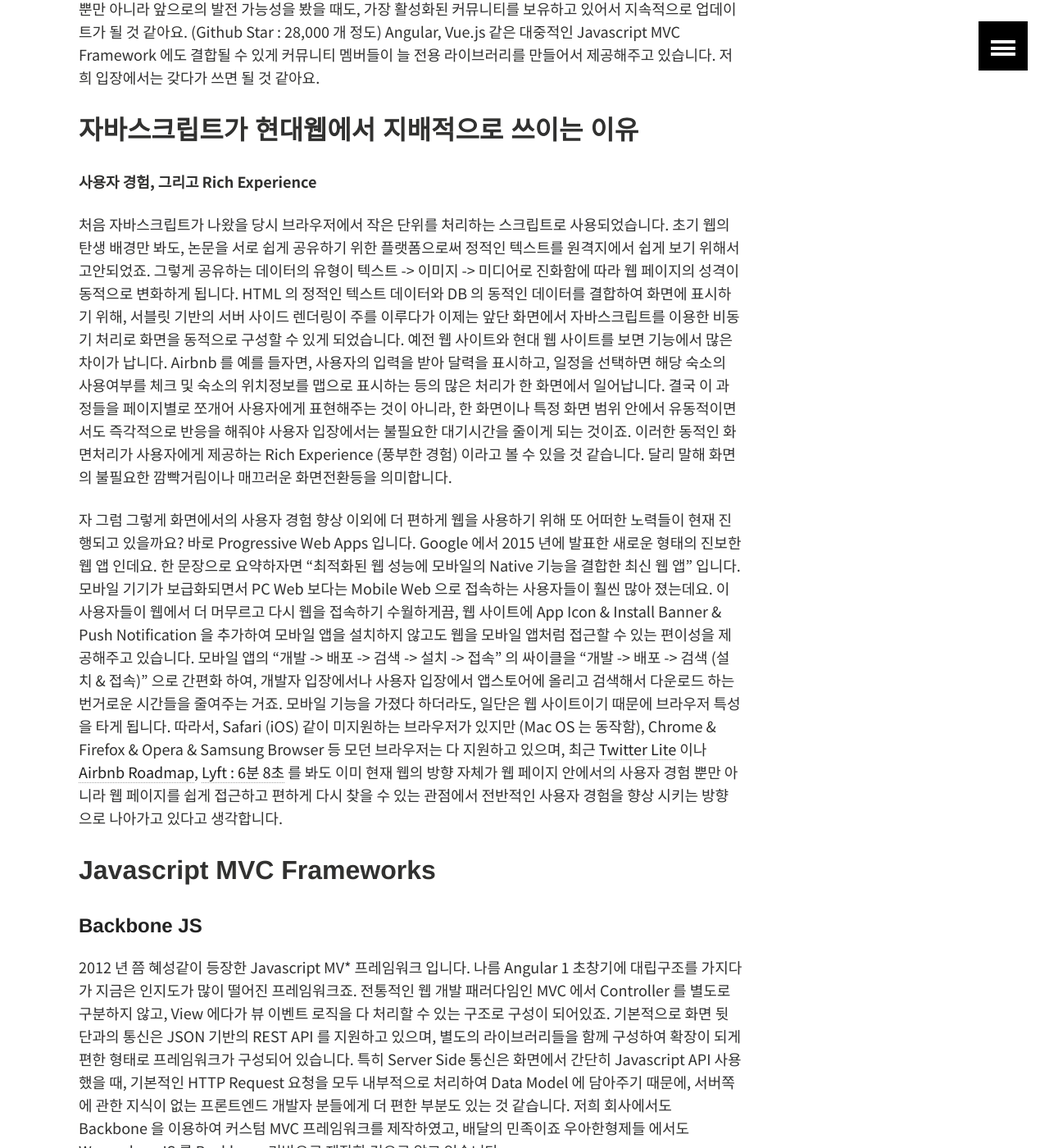
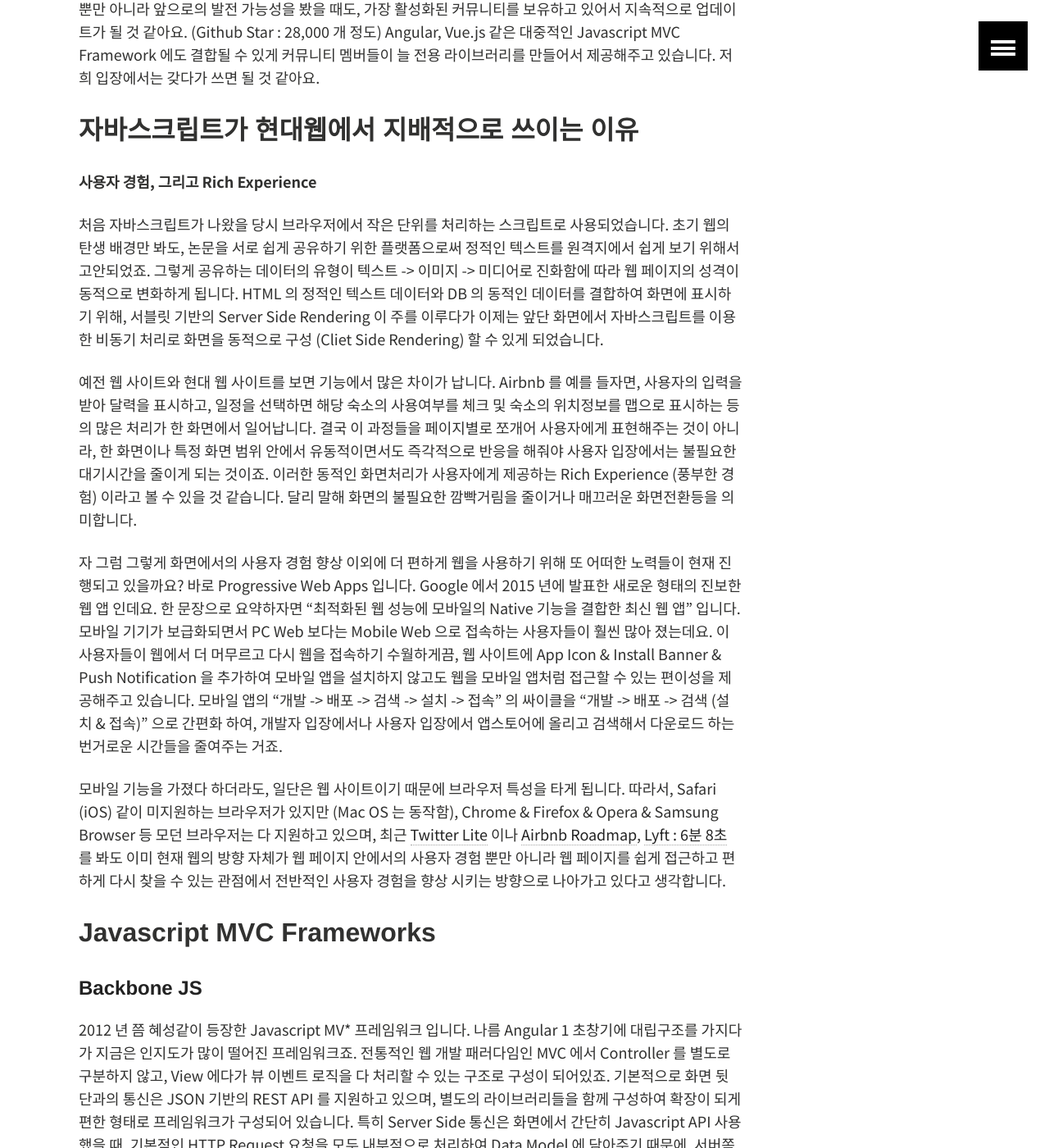
Before and after one commit to joshua1988/joshua1988.github.io, a Jekyll site: the page built from _posts/web_dev/opinion/2017-06-23-where-are-we-and-where-are-we-heading.md, in a window 1280 px wide and 1400 px high, scrolled down 2280 px. Shown: the whole window at 82% size. Built offline with Jekyll 4.4.1, drawn with Linux system fonts in a browser that asks for light colours; comment, search, counter and statistics services are not loaded.

Commit message:
Udpated the format to make it easier to read

```diff
--- a/_posts/web_dev/opinion/2017-06-23-where-are-we-and-where-are-we-heading.md
+++ b/_posts/web_dev/opinion/2017-06-23-where-are-we-and-where-are-we-heading.md
@@ -77,11 +77,15 @@ Angular, Vue.js 같은 대중적인 Javascript MVC Framework 에도 결합될
 ## 자바스크립트가 현대웹에서 지배적으로 쓰이는 이유
 **사용자 경험, 그리고 Rich Experience**
 
-처음 자바스크립트가 나왔을 당시 브라우저에서 작은 단위를 처리하는 스크립트로 사용되었습니다. 초기 웹의 탄생 배경만 봐도, 논문을 서로 쉽게 공유하기 위한 플랫폼으로써 정적인 텍스트를 원격지에서 쉽게 보기 위해서 고안되었죠. 그렇게 공유하는 데이터의 유형이 텍스트 -> 이미지 -> 미디어로 진화함에 따라 웹 페이지의 성격이 동적으로 변화하게 됩니다. HTML 의 정적인 텍스트 데이터와 DB 의 동적인 데이터를 결합하여 화면에 표시하기 위해, 서블릿 기반의 서버 사이드 렌더링이 주를 이루다가 이제는 앞단 화면에서 자바스크립트를 이용한 비동기 처리로 화면을 동적으로 구성할 수 있게 되었습니다. 예전 웹 사이트와 현대 웹 사이트를 보면 기능에서 많은 차이가 납니다. Airbnb 를 예를 들자면, 사용자의 입력을 받아 달력을 표시하고, 일정을 선택하면 해당 숙소의 사용여부를 체크 및 숙소의 위치정보를 맵으로 표시하는 등의 많은 처리가 한 화면에서 일어납니다. 결국 이 과정들을 페이지별로 쪼개어 사용자에게 표현해주는 것이 아니라, 한 화면이나 특정 화면 범위 안에서 유동적이면서도 즉각적으로 반응을 해줘야 사용자 입장에서는 불필요한 대기시간을 줄이게 되는 것이죠.
-이러한 동적인 화면처리가 사용자에게 제공하는 Rich Experience (풍부한 경험) 이라고 볼 수 있을 것 같습니다. 달리 말해 화면의 불필요한 깜빡거림이나 매끄러운 화면전환등을 의미합니다.
+처음 자바스크립트가 나왔을 당시 브라우저에서 작은 단위를 처리하는 스크립트로 사용되었습니다. 초기 웹의 탄생 배경만 봐도, 논문을 서로 쉽게 공유하기 위한 플랫폼으로써 정적인 텍스트를 원격지에서 쉽게 보기 위해서 고안되었죠. 그렇게 공유하는 데이터의 유형이 텍스트 -> 이미지 -> 미디어로 진화함에 따라 웹 페이지의 성격이 동적으로 변화하게 됩니다. HTML 의 정적인 텍스트 데이터와 DB 의 동적인 데이터를 결합하여 화면에 표시하기 위해, 서블릿 기반의 Server Side Rendering 이 주를 이루다가 이제는 앞단 화면에서 자바스크립트를 이용한 비동기 처리로 화면을 동적으로 구성 (Cliet Side Rendering) 할 수 있게 되었습니다.
+
+예전 웹 사이트와 현대 웹 사이트를 보면 기능에서 많은 차이가 납니다. Airbnb 를 예를 들자면, 사용자의 입력을 받아 달력을 표시하고, 일정을 선택하면 해당 숙소의 사용여부를 체크 및 숙소의 위치정보를 맵으로 표시하는 등의 많은 처리가 한 화면에서 일어납니다. 결국 이 과정들을 페이지별로 쪼개어 사용자에게 표현해주는 것이 아니라, 한 화면이나 특정 화면 범위 안에서 유동적이면서도 즉각적으로 반응을 해줘야 사용자 입장에서는 불필요한 대기시간을 줄이게 되는 것이죠.
+이러한 동적인 화면처리가 사용자에게 제공하는 Rich Experience (풍부한 경험) 이라고 볼 수 있을 것 같습니다. 달리 말해 화면의 불필요한 깜빡거림을 줄이거나 매끄러운 화면전환등을 의미합니다.
 
 자 그럼 그렇게 화면에서의 사용자 경험 향상 이외에 더 편하게 웹을 사용하기 위해 또 어떠한 노력들이 현재 진행되고 있을까요?
-바로 Progressive Web Apps 입니다. Google 에서 2015 년에 발표한 새로운 형태의 진보한 웹 앱 인데요. 한 문장으로 요약하자면 "최적화된 웹 성능에 모바일의 Native 기능을 결합한 최신 웹 앱" 입니다. 모바일 기기가 보급화되면서 PC Web 보다는 Mobile Web 으로 접속하는 사용자들이 훨씬 많아 졌는데요. 이 사용자들이 웹에서 더 머무르고 다시 웹을 접속하기 수월하게끔, 웹 사이트에 App Icon & Install Banner & Push Notification 을 추가하여 모바일 앱을 설치하지 않고도 웹을 모바일 앱처럼 접근할 수 있는 편이성을 제공해주고 있습니다. 모바일 앱의 "개발 -> 배포 -> 검색 -> 설치 -> 접속" 의 싸이클을 "개발 -> 배포 -> 검색 (설치 & 접속)" 으로 간편화 하여, 개발자 입장에서나 사용자 입장에서 앱스토어에 올리고 검색해서 다운로드 하는 번거로운 시간들을 줄여주는 거죠. 모바일 기능을 가졌다 하더라도, 일단은 웹 사이트이기 때문에 브라우저 특성을 타게 됩니다. 따라서, Safari (iOS) 같이 미지원하는 브라우저가 있지만 (Mac OS 는 동작함), Chrome & Firefox & Opera & Samsung Browser 등 모던 브라우저는 다 지원하고 있으며, 최근 [Twitter Lite](https://blog.twitter.com/official/en_us/topics/product/2017/introducing-twitter-lite.html) 이나 [Airbnb Roadmap](https://medium.com/airbnb-engineering/rearchitecting-airbnbs-frontend-5e213efc24d2), [Lyft : 6분 8초](https://www.youtube.com/watch?v=m-sCdS0sQO8&t=604s) 를 봐도 이미 현재 웹의 방향 자체가 웹 페이지 안에서의 사용자 경험 뿐만 아니라 웹 페이지를 쉽게 접근하고 편하게 다시 찾을 수 있는 관점에서 전반적인 사용자 경험을 향상 시키는 방향으로 나아가고 있다고 생각합니다.
+바로 Progressive Web Apps 입니다. Google 에서 2015 년에 발표한 새로운 형태의 진보한 웹 앱 인데요. 한 문장으로 요약하자면 "최적화된 웹 성능에 모바일의 Native 기능을 결합한 최신 웹 앱" 입니다. 모바일 기기가 보급화되면서 PC Web 보다는 Mobile Web 으로 접속하는 사용자들이 훨씬 많아 졌는데요. 이 사용자들이 웹에서 더 머무르고 다시 웹을 접속하기 수월하게끔, 웹 사이트에 App Icon & Install Banner & Push Notification 을 추가하여 모바일 앱을 설치하지 않고도 웹을 모바일 앱처럼 접근할 수 있는 편이성을 제공해주고 있습니다. 모바일 앱의 "개발 -> 배포 -> 검색 -> 설치 -> 접속" 의 싸이클을 "개발 -> 배포 -> 검색 (설치 & 접속)" 으로 간편화 하여, 개발자 입장에서나 사용자 입장에서 앱스토어에 올리고 검색해서 다운로드 하는 번거로운 시간들을 줄여주는 거죠.
+
+모바일 기능을 가졌다 하더라도, 일단은 웹 사이트이기 때문에 브라우저 특성을 타게 됩니다. 따라서, Safari (iOS) 같이 미지원하는 브라우저가 있지만 (Mac OS 는 동작함), Chrome & Firefox & Opera & Samsung Browser 등 모던 브라우저는 다 지원하고 있으며, 최근 [Twitter Lite](https://blog.twitter.com/official/en_us/topics/product/2017/introducing-twitter-lite.html) 이나 [Airbnb Roadmap](https://medium.com/airbnb-engineering/rearchitecting-airbnbs-frontend-5e213efc24d2), [Lyft : 6분 8초](https://www.youtube.com/watch?v=m-sCdS0sQO8&t=604s) 를 봐도 이미 현재 웹의 방향 자체가 웹 페이지 안에서의 사용자 경험 뿐만 아니라 웹 페이지를 쉽게 접근하고 편하게 다시 찾을 수 있는 관점에서 전반적인 사용자 경험을 향상 시키는 방향으로 나아가고 있다고 생각합니다.
 
 ## Javascript MVC Frameworks
 #### [Backbone JS](http://backbonejs.org/)
```
